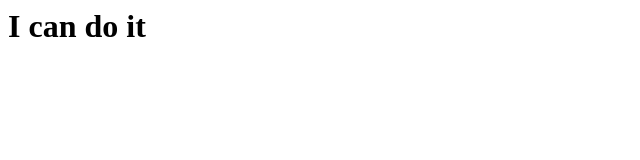
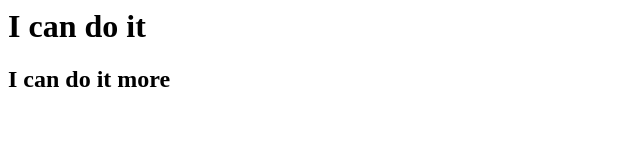
Before and after one commit to hgnsuika/playing-with-git, a plain HTML site: page index.html in a window 1280 px wide. Shown: the whole page, without its empty margins (0-640 px from the left). Drawn offline with Linux system fonts and the light colour scheme.

Commit message:
indexaddh2

```diff
--- a/index.html
+++ b/index.html
@@ -1 +1,2 @@
 <h1>I can do it </h1>
+<h2>I can do it more</h2>
```
